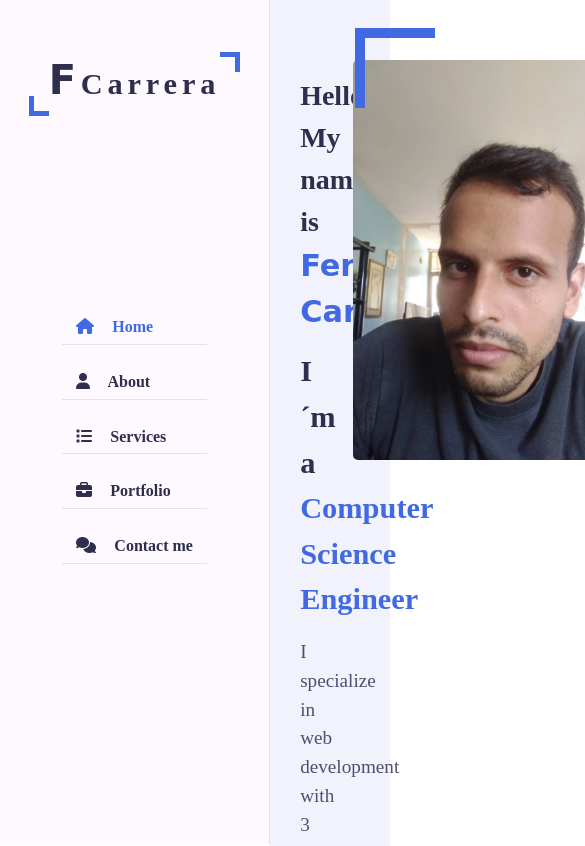
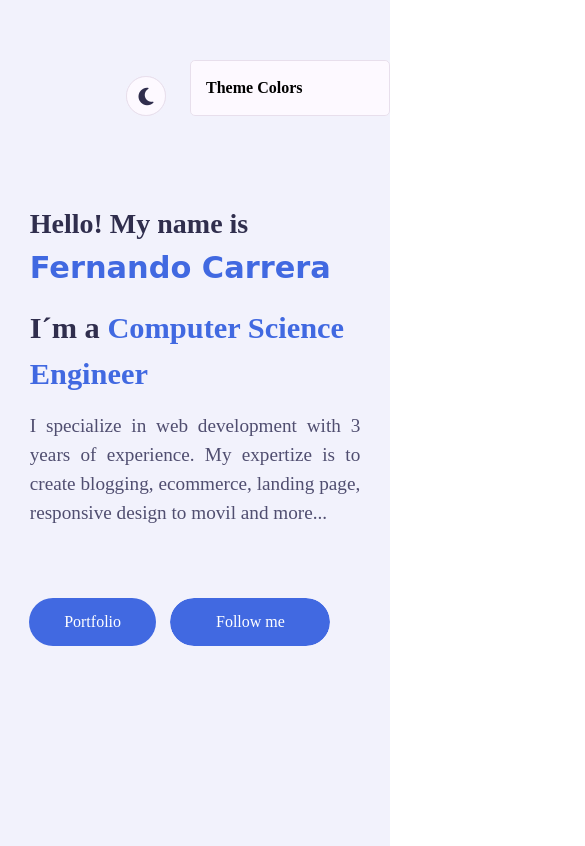
Before and after one commit to carsalcedo/fcarreraportafolio, a plain HTML site: page index.html in a window 390 px wide. Shown: the top 846 px of the page, 585 px wide, since content can reach past the window. Drawn offline with Linux system fonts and the light colour scheme; a web font is replaced by a local one.

Commit message:
responsive iniciado

```diff
--- /dev/null
+++ b/css/skins/color-2.css
@@ -0,0 +1,3 @@
+:root{
+    skin-color: #ec1839;
+}
--- /dev/null
+++ b/css/skins/color-3.css
@@ -0,0 +1,3 @@
+:root{
+    --skin-color: #fa5b0f;
+}
--- /dev/null
+++ b/css/skins/color-4.css
@@ -0,0 +1,3 @@
+:root{
+    --skin-color: #37b182;
+}
--- /dev/null
+++ b/css/skins/color-5.css
@@ -0,0 +1,3 @@
+:root{
+    --skin-color: #FFD700;
+}
--- /dev/null
+++ b/css/style-switcher.css
@@ -0,0 +1,32 @@
+.style-switcher{
+    position: fixed;
+    right: 0;
+    top: 3.75rem;
+    padding: .94rem;
+    width: 12.5rem;
+    border: 1px solid var(--bg-black-50);
+    background: var(--bg-black-100);
+    z-index: 111;
+    border-radius: .31rem;
+    transition: all .3s ease;
+}
+
+.style-switcher .s-icon{
+    position: absolute;
+    height: 2.5rem;
+    width: 2.5rem;
+    text-align: center;
+    font-size: 1.25rem;
+    background: var(--bg-black-100);
+    color: var(--text-black-900);
+    right: 100%;
+    border: 1px solid var(--bg-black-50);
+    margin-right: 1.56rem;
+    cursor: pointer;
+    transition: all .3s ease;
+    border-radius: 50%;
+}
+
+.style-switcher .s-icon i{
+    line-height: 2.5rem;
+}
--- a/css/style.css
+++ b/css/style.css
@@ -343,6 +343,7 @@ ul{
     margin-bottom: 4.38rem;
     font-size: 1.20rem;
     color: var(--text-black-700);
+    text-align: justify;
 }
 
 h3.hello{
@@ -430,6 +431,7 @@ h3.my-profession{
     font-size: 1.2rem;
     line-height: 1.56rem;
     color: var(--text-black-700);
+    text-align: justify;
 }
 
 .about .about-content .personal-info{
@@ -840,3 +842,53 @@ h3.my-profession{
     height: 3.12rem;
     padding: 0 3.12rem;
 }
+
+@media (max-width:1199px){
+
+    .aside{
+        left: -16.9rem;
+    }
+
+    .main-content{
+        padding-left: 0;
+    }
+
+    .about .about-content .personal-info .info-item p span{
+        display: block;
+        margin-left: 0;
+    }
+}
+
+@media (max-width: 991px){
+    .home .home-info
+    {
+        flex: 0 0 100%;
+        max-width: 100%;
+    }
+
+    .home .home-img{
+        display: none;
+    }
+
+    .service .service-item,
+    .portfolio .portfolio-item,
+    .contact .contact-info-item{
+        flex: 0 0 50%;
+        max-width: 50%;
+    }
+}
+
+@media (max-width: 762px){
+
+    .about .about-content .skills,
+    .about .about-content .personal-info,
+    .about .about-content .education,
+    .about .about-content .experience,
+    .service .service-item,
+    .portfolio .portfolio-item,
+    .contact .contact-info-item,
+    .contact .contact-form .col-6{
+        flex: 0 0 100%;
+        max-width: 100%;
+    }
+}
--- a/index.html
+++ b/index.html
@@ -6,6 +6,7 @@
     <meta name="viewport" content="width=device-width, initial-scale=1.0">
     <title>Fernando Carrera Web Developer</title>
     <link rel="stylesheet" href="css/style.css">
+    <link rel="stylesheet" href="css/style-switcher.css">
     <link rel="stylesheet" href="css/skins/color-1.css">
     <link rel="stylesheet" href="https://cdnjs.cloudflare.com/ajax/libs/font-awesome/6.1.1/css/all.min.css">
 </head>
@@ -443,12 +444,26 @@
                 </div>
                </div>
             </section>
-  <!--2:14:00-->
         </div>
     </div>
 
-
-
+    <div class="style-switcher">
+        <div class="style-switcher-toggler s-icon">
+            <i class="fas fa-cog fa-skin"></i>
+        </div>
+        <div class="day-night s-icon">
+            <i class="fas fa-moon"></i>
+        </div>
+        <h4>Theme Colors</h4>
+        <div class="colors">
+            <span class="color-1" onclick="setActiveStyle('color-1')"></span>
+            <span class="color-2" onclick="setActiveStyle('color-2')"></span>
+            <span class="color-3" onclick="setActiveStyle('color-3')"></span>
+            <span class="color-4" onclick="setActiveStyle('color-4')"></span>
+            <span class="color-5" onclick="setActiveStyle('color-5')"></span>
+        </div>
+    </div>
+  <!---quede en minuto 3:04:00-->
 
     <script src="js/script.js"></script>
 </body>
```
